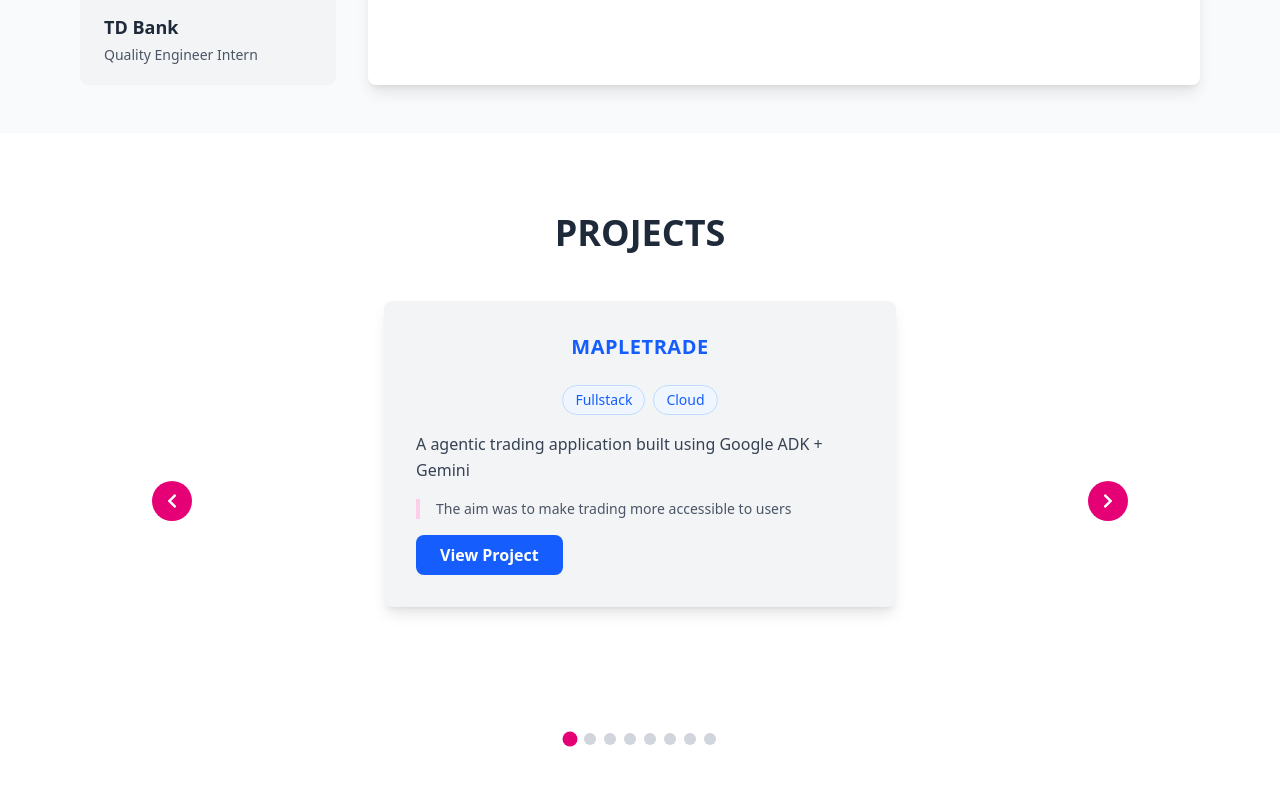
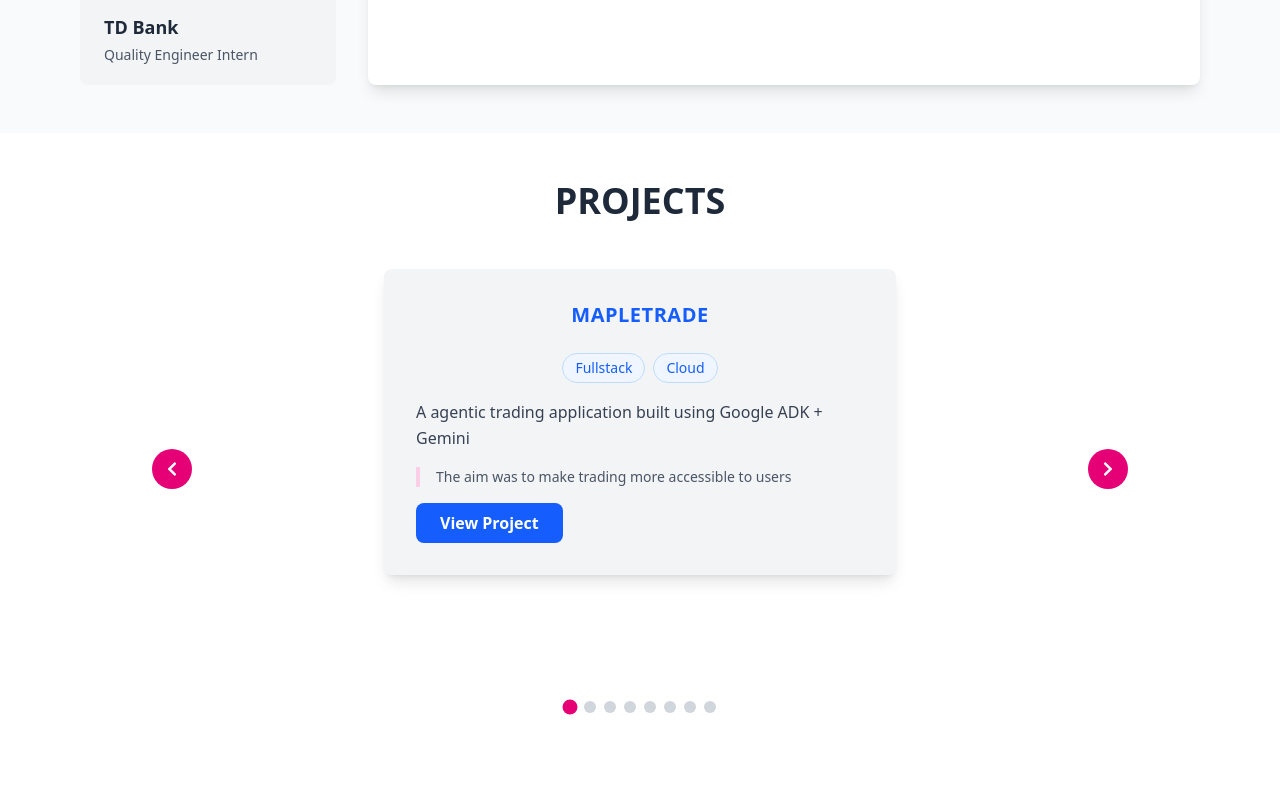
Before and after one commit to coolchigi/AWS, a React (Vite) app in the folder react-app/serverless-resume-react/: page / in a window 1280 px wide. Shown: the part 1440-2240 px from the top of the page. Built offline with nearby package versions, Linux system fonts and the light colour scheme; no server answers; a web font is replaced by a local one.

Commit message:
fix: adjust padding in Projects section and simplify tag styling

```diff
--- a/react-app/serverless-resume-react/src/components/Projects/Projects.tsx
+++ b/react-app/serverless-resume-react/src/components/Projects/Projects.tsx
@@ -101,7 +101,7 @@ const Projects: React.FC = () => {
   };
 
   return (
-    <section className="py-20 bg-white" id="projects">
+    <section className="py-12 bg-white" id="projects">
       <div className="max-w-5xl mx-auto px-6">
         <h2 className="text-4xl font-bold uppercase mb-12 text-gray-800 font-saira text-center">
           Projects
@@ -139,7 +139,7 @@ const Projects: React.FC = () => {
                       {project.tags.map((tag, tagIndex) => (
                         <span
                           key={tagIndex}
-                          className="bg-blue-50 text-blue-600 text-sm px-3 py-1 rounded-full capitalize font-courier border border-blue-200"
+                          className="bg-blue-50 text-blue-600 text-sm px-3 py-1 rounded-full capitalize border border-blue-200"
                         >
                           {tag}
                         </span>
```
